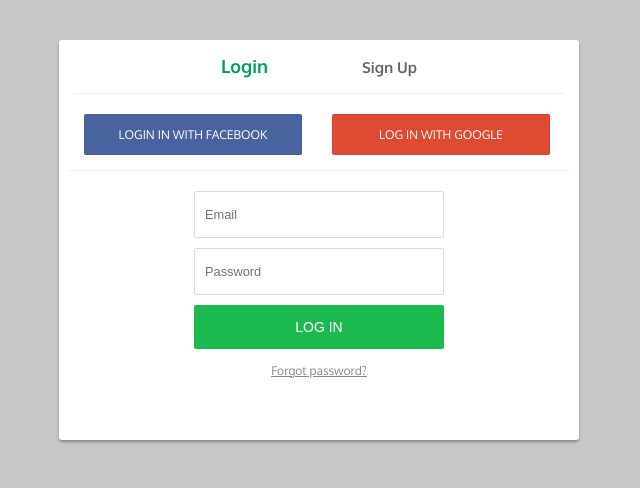
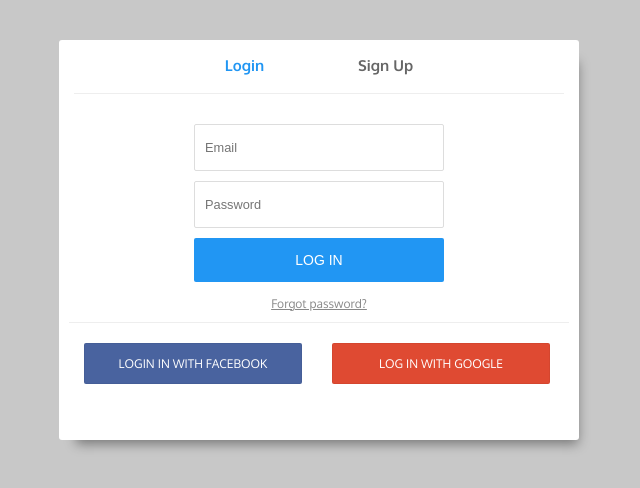
Before and after one commit to arindamad/firebase-login, a plain HTML site: page index.html in a window 1280 px wide. Both pictures are taken after a click on the link "Login". Shown: the whole page, without its empty margins (321-961 px from the left). Drawn offline with nearby package versions, Linux system fonts and the light colour scheme; no server answers.

Commit message:
updated all files

```diff
--- a/app.css
+++ b/app.css
@@ -1,7 +1,11 @@
 body{
     background-color:#c8c8c8;
     font-family: 'Oxygen', sans-serif;
-  }
+}
+:root{
+  --mc: #2196F3;
+  --sc: #7796A6;
+}
   .login-box{
     position:relative;
     margin: 40px auto;
@@ -10,9 +14,9 @@ body{
     background-color: #fff;
     padding: 10px;
     border-radius: 3px;
-    -webkit-box-shadow: 0px 2px 3px 0px rgba(0,0,0,0.33);
-  -moz-box-shadow: 0px 2px 3px 0px rgba(0,0,0,0.33);
-  box-shadow: 0px 2px 3px 0px rgba(0,0,0,0.33);
+    -webkit-box-shadow: 8px 13px 11px -9px rgba(0, 0, 0, 0.4);
+    -moz-box-box-shadow: 8px 13px 11px -9px rgba(0, 0, 0, 0.4);
+    box-shadow: 8px 13px 11px -9px rgba(0, 0, 0, 0.4);
   }
   .lb-header{
     position:relative;
@@ -35,17 +39,16 @@ body{
     transition: all 0.1s linear;
   }
   .lb-header .active{
-    color: #029f5b;
-    font-size: 18px;
+    color: var(--mc);
   }
-  .social-login{
-    position:relative;
+  .social-login {
+    position: relative;
     float: left;
     width: 100%;
-    height:auto;
-    padding: 10px 0 15px 0;
-    border-bottom: 1px solid #eee;
-  }
+    height: auto;
+    padding: 20px 0 15px 0;
+    border-top: 1px solid #eee;
+}
   .social-login a{
     position:relative;
     float: left;
@@ -103,7 +106,7 @@ body{
   }
   .u-form-group button{
     width:50%;
-    background-color: #1CB94E;
+    background-color: var(--mc);
     border: none;
     outline: none;
     color: #fff;
--- a/app.js
+++ b/app.js
@@ -1,26 +1,28 @@
-// $(".email-signup").hide();
-// $("#signup-box-link").click(function(){
-//   $(".email-login").fadeOut(100);
-//   $(".email-signup").delay(100).fadeIn(100);
-//   $("#login-box-link").removeClass("active");
-//   $("#signup-box-link").addClass("active");
-// });
-// $("#login-box-link").click(function(){
-//   $(".email-login").delay(100).fadeIn(100);;
-//   $(".email-signup").fadeOut(100);
-//   $("#login-box-link").addClass("active");
-//   $("#signup-box-link").removeClass("active");
-// });
-var showLogin = (e)=>{
+var removeClass = (elem,className)=>{
+    elem.forEach(function(i){
+        i.classList.remove(className);
+     });
+}
+
+var showLogin = (elem)=>{
     document.getElementsByClassName('email-login')[0].style.display="block";
     document.getElementsByClassName('email-signup')[0].style.display="none";
-    console.log(e);
+    var allElem = document.querySelectorAll('.lb-header a');
+    removeClass(allElem,'active');
+    elem.classList.add("active");
+
 }
 
-var showSignUp = ()=>{
+
+var showSignUp = (elem)=>{
     document.getElementsByClassName('email-login')[0].style.display="none";
     document.getElementsByClassName('email-signup')[0].style.display="block";
+    var allElem = document.querySelectorAll('.lb-header a');
+    removeClass(allElem,'active');
+    elem.classList.add("active");
 }
+
+
 
 firebase.auth().onAuthStateChanged(function(user) {
     if (user) {
@@ -79,5 +81,27 @@ var logOut = ()=>{
 
 //function for google login
 var googleLogin = ()=>{
+    alert("abcd");
+    var provider = new firebase.auth.GoogleAuthProvider();
+    provider.addScope('https://www.googleapis.com/auth/contacts.readonly');
+    firebase.auth().useDeviceLanguage();
 
+    firebase.auth().signInWithPopup(provider).then(function(result) {
+    // This gives you a Google Access Token. You can use it to access the Google API.
+    var token = result.credential.accessToken;
+    // The signed-in user info.
+    var user = result.user;
+
+    console.log(user);
+    // ...
+    }).catch(function(error) {
+    // Handle Errors here.
+    var errorCode = error.code;
+    var errorMessage = error.message;
+    // The email of the user's account used.
+    var email = error.email;
+    // The firebase.auth.AuthCredential type that was used.
+    var credential = error.credential;
+    // ...
+    });
 }
--- a/index.html
+++ b/index.html
@@ -13,19 +13,10 @@
 <body>
     <div class="login-box" style="display: none;">
         <div class="lb-header">
-            <a href="javascript: showLogin();" class="active" id="login-box-link">Login</a>
-            <a href="javascript: showSignUp();" id="signup-box-link">Sign Up</a>
+            <a href="javascript:;" class="active" id="login-box-link" onclick="showLogin(this)">Login</a>
+            <a href="javascript:;" id="signup-box-link" onclick="showSignUp(this)">Sign Up</a>
         </div>
-        <div class="social-login">
-            <a href="#">
-                <i class="fa fa-facebook fa-lg"></i>
-                Login in with facebook
-            </a>
-            <a href="javascript: googleLogin();">
-                <i class="fa fa-google-plus fa-lg"></i>
-                log in with Google
-            </a>
-        </div>
+
         <div class="email-login">
             <div class="u-form-group">
                 <input type="email" placeholder="Email" id="logInEmail"/>
@@ -54,6 +45,17 @@
                 <button onclick="signUp()">Sign Up</button>
             </div>
         </div>
+        <div class="social-login">
+            <a href="#">
+                <i class="fa fa-facebook fa-lg"></i>
+                Login in with facebook
+            </a>
+            <a onclick="googleLogin()">
+                <i class="fa fa-google-plus fa-lg"></i>
+                log in with Google
+            </a>
+        </div>
+
     </div>
 
     <div class="welcomeNote" style="display: none;">
```
